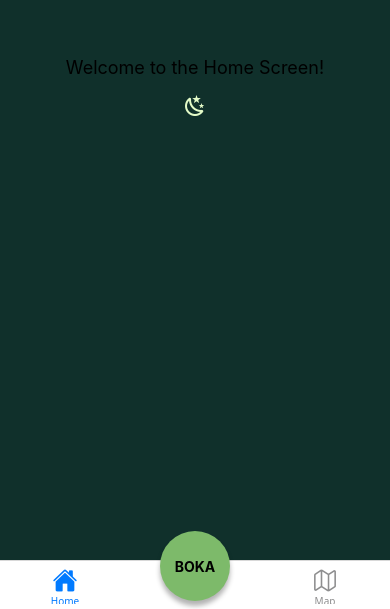
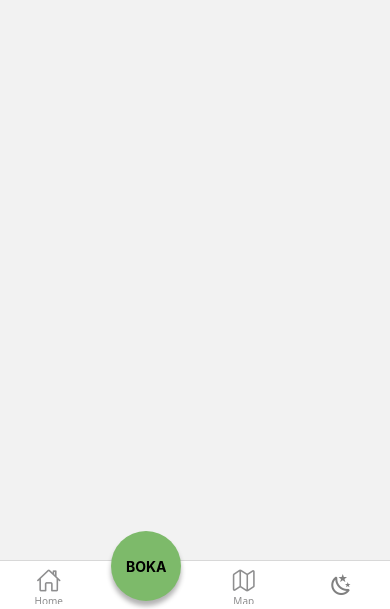
Before and after one commit to edda177/pax, a React Native app in the folder pax-mobile/: screen /Theme in a window 390 px wide. Shown: the part 235-844 px from the top of the page. Built offline with nearby package versions, Linux system fonts and the light colour scheme.

Commit message:
toogle button

```diff
--- a/pax-mobile/Navigation/BottomTabNavigator.js
+++ b/pax-mobile/Navigation/BottomTabNavigator.js
@@ -1,10 +1,12 @@
 import React from 'react';
 import { createBottomTabNavigator } from '@react-navigation/bottom-tabs';
 import Icon from 'react-native-vector-icons/Ionicons';
-
+import ThemeToggleScreen from '../screens/ThemeToggleScreen';
 import HomeScreen from '../screens/HomeScreen';
 import Booking from '../screens/Booking';
 import Map from '../screens/Map';
+import ThemeToggleTabButton from '../components/ThemeToggleTabButton';
+
 
 import BookingButton from '../components/BookingButton';
 
@@ -35,6 +37,21 @@ export default function BottomTabNavigator() {
                 }}
             />
             <Tab.Screen name="Map" component={Map} />
+            <Tab.Screen
+                name="Theme"
+                component={ThemeToggleScreen}
+                options={{
+                    tabBarIcon: ({ color, size }) => (
+                        <MaterialCommunityIcons
+                            name={isDark ? "white-balance-sunny" : "weather-night"}
+                            color={color}
+                            size={size}
+                        />
+                    ),
+                    tabBarLabel: "Tema",
+                    tabBarButton: (props) => <ThemeToggleTabButton {...props} />,
+                }}
+            />
         </Tab.Navigator>
     );
 }
--- /dev/null
+++ b/pax-mobile/components/ThemeToggleTabButton.js
@@ -0,0 +1,31 @@
+// components/ThemeToggleTabButton.js
+import React from "react";
+import { Pressable } from "react-native";
+import { MaterialCommunityIcons } from "@expo/vector-icons";
+import { useTheme } from "../theme/ThemeContext";
+
+const ThemeToggleTabButton = ({ onPress, accessibilityState }) => {
+    const { isDark, toggleTheme, theme } = useTheme();
+    const focused = accessibilityState?.selected;
+
+    return (
+        <Pressable
+            onPress={toggleTheme}
+            style={{
+                flex: 1,
+                justifyContent: "center",
+                alignItems: "center",
+            }}
+            accessibilityRole="button"
+            accessibilityLabel={isDark ? "Byt till ljust tema" : "Byt till mörkt tema"}
+        >
+            <MaterialCommunityIcons
+                name={isDark ? "white-balance-sunny" : "weather-night"}
+                color={focused ? theme.accent : "gray"}
+                size={24}
+            />
+        </Pressable>
+    );
+};
+
+export default ThemeToggleTabButton;
--- /dev/null
+++ b/pax-mobile/screens/ThemeToggleScreen.js
@@ -0,0 +1,9 @@
+
+import React from 'react';
+import { View } from 'react-native';
+
+const ThemeToggleScreen = () => {
+    return <View />;
+};
+
+export default ThemeToggleScreen;
```
